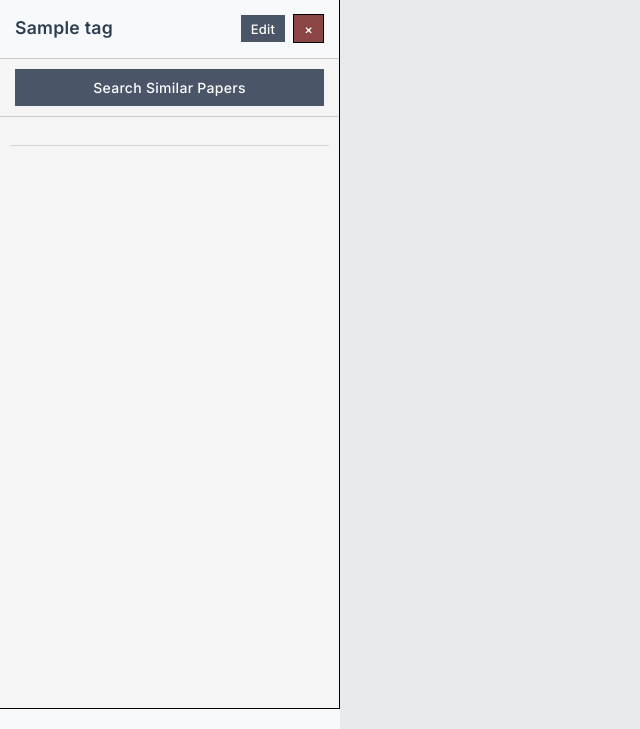
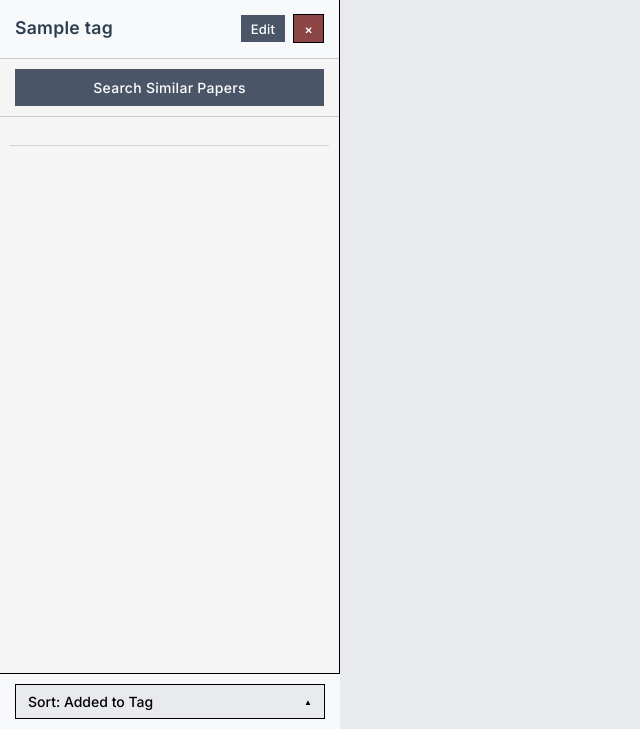
Before and after one commit to igm503/arxiv-troller, a Django app: template arxiv_troller/papers/templates/papers/base.html in a window 1280 px wide. Shown: the part 71-800 px from the top of the page, without its empty margins (0-640 px from the left). Run offline with Django 5.2, Linux system fonts and the light colour scheme; the template is opened without the code that fills it: values that come from a table or form of the project are taken from there, others are empty; tables that the repository leaves empty hold one stand-in row (values such as "Sample post"); data that the repository does not hold is empty; parts of the project's set-up code (start-up, migrations or seed data) failed here and were passed over.

Commit message:
sort tagged papers

```diff
--- a/arxiv_troller/papers/templates/papers/base.html
+++ b/arxiv_troller/papers/templates/papers/base.html
@@ -1075,6 +1075,7 @@
           const removeButtons = document.querySelectorAll('.drawer-remove-btn');
           const editBtn = document.getElementById('edit-toggle-btn');
           const deleteBtn = document.getElementById('delete-tag-btn');
+          const sortContainer = document.getElementById('sort-dropdown-container');
           const tagDisplay = document.getElementById('tag-name-display');
           const tagInput = document.getElementById('tag-name-input');
 
@@ -1084,6 +1085,10 @@
 
           if (deleteBtn) {
             deleteBtn.style.display = editModeActive ? 'inline-block' : 'none';
+          }
+
+          if (sortContainer) {
+            sortContainer.style.display = editModeActive ? 'none' : 'block';
           }
 
           if (editModeActive) {
@@ -1132,6 +1137,7 @@
                   // Stay in edit mode
                   editModeActive = true;
                   editBtn.textContent = 'Done';
+                  if (sortContainer) sortContainer.style.display = 'none';
                 }
               })
               .catch(error => {
@@ -1140,6 +1146,7 @@
                 // Stay in edit mode
                 editModeActive = true;
                 editBtn.textContent = 'Done';
+                if (sortContainer) sortContainer.style.display = 'none';
               });
             } else if (!newTagName) {
               // Empty name, revert
@@ -1240,6 +1247,58 @@
             });
           }
         });
+
+        function toggleSortDropdown(event) {
+          event.stopPropagation();
+          const dropdown = document.getElementById('dropdown-sort-menu');
+
+          document.querySelectorAll('.tag-dropdown-menu').forEach(d => {
+            if (d.id !== 'dropdown-sort-menu') {
+              d.classList.remove('show');
+            }
+          });
+
+          dropdown.classList.toggle('show');
+        }
+
+        function setSortOrder(sortType) {
+          if (!currentTagId) return;
+
+          const sortSelected = document.getElementById('sort-selected');
+          const sortLabels = {
+            'added': 'Added to Tag',
+            'alpha': 'Alphabetical',
+            'submitted': 'Submitted Date',
+            'updated': 'Updated Date'
+          };
+
+          sortSelected.textContent = 'Sort: ' + sortLabels[sortType];
+
+          // Close dropdown
+          const dropdown = document.getElementById('dropdown-sort-menu');
+          dropdown.classList.remove('show');
+
+          // Fetch sorted papers
+          fetch(`{% url 'papers:get_tag_drawer' %}?tag_id=${currentTagId}&sort=${sortType}`)
+            .then(response => response.json())
+            .then(data => {
+              if (data.success) {
+                const drawerContent = document.getElementById('drawer-papers-list');
+                if (drawerContent) {
+                  drawerContent.innerHTML = data.papers_html;
+                }
+
+                // Re-apply edit mode visibility if active
+                if (editModeActive) {
+                  const removeButtons = document.querySelectorAll('.drawer-remove-btn');
+                  removeButtons.forEach(btn => {
+                    btn.style.display = 'block';
+                  });
+                }
+              }
+            })
+            .catch(error => console.error('Error sorting papers:', error));
+        }
     </script>
 </body>
 </html>
--- a/arxiv_troller/papers/templates/papers/tag_drawer.html
+++ b/arxiv_troller/papers/templates/papers/tag_drawer.html
@@ -111,6 +111,23 @@
     <button onclick="showDeleteTagButton()" class="remove-btn btn-small" id="delete-tag-btn" style="display: none; width: 100%;">
       Delete Tag
     </button>
+    <div id="sort-dropdown-container" style="width: 100%;">
+      <div class="add-tag-dropdown" style="display: block; width: 100%;">
+        <button type="button" onclick="toggleSortDropdown(event)"
+                style="width: 100%; text-align: left; display: flex; justify-content: space-between; align-items: center; background: #e8eaed; color: #000000; border: 1px solid #000000; padding: 0.5rem 0.75rem; border-radius: 0; cursor: pointer; font-size: 0.875rem; font-family: 'Inter', sans-serif; font-weight: 500;">
+          <span id="sort-selected">
+            Sort: Added to Tag
+          </span>
+          <span style="font-size: 0.5rem;">▲</span>
+        </button>
+        <div class="tag-dropdown-menu" id="dropdown-sort-menu" style="width: 100%; bottom: 100%; top: auto; margin-bottom: 2px; margin-top: 0;">
+          <div class="tag-dropdown-item" onclick="setSortOrder('added')">Added to Tag</div>
+          <div class="tag-dropdown-item" onclick="setSortOrder('alpha')">Alphabetical</div>
+          <div class="tag-dropdown-item" onclick="setSortOrder('submitted')">Submitted Date</div>
+          <div class="tag-dropdown-item" onclick="setSortOrder('updated')">Updated Date</div>
+        </div>
+      </div>
+    </div>
   </div>
 </div>
 
```
Also changed, not shown: arxiv_troller/papers/views_auth.py (+71 -1 lines).
